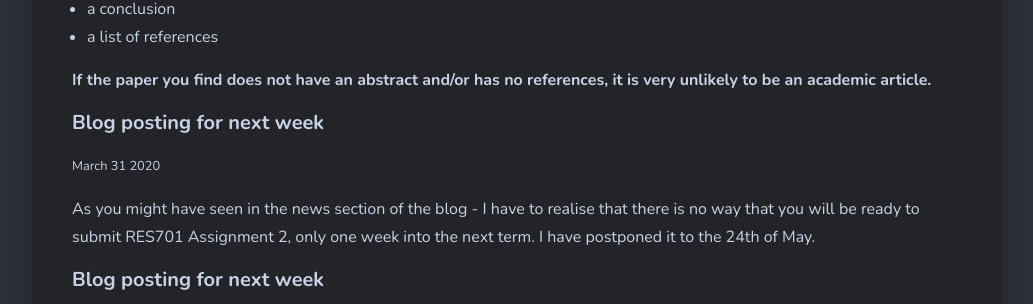
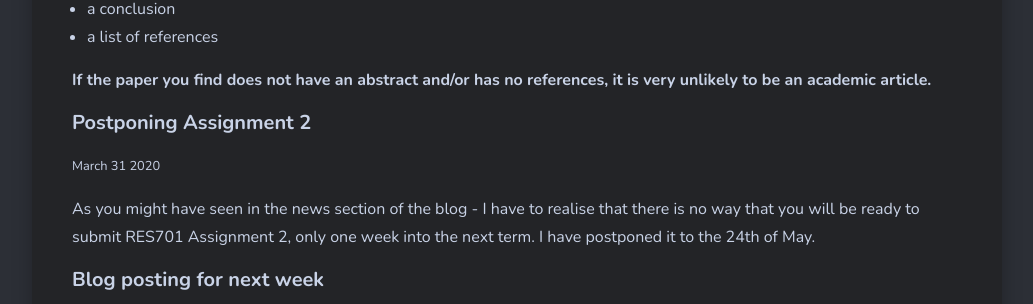
Before and after one commit to larsoliverdam/nmit, a Jekyll site: the page built from _pages/RES701.md, in a window 1280 px wide and 900 px high, scrolled down 3039 px. Shown: the part 151-455 px from the top of the window, without its empty margins (123-1156 px from the left). Built offline with Jekyll 4.4.1, drawn with Linux system fonts in a browser that asks for light colours; nearby versions of some CDN libraries; comment, search, counter and statistics services are not loaded.

Commit message:
edit res blog

```diff
--- a/_pages/RES701.md
+++ b/_pages/RES701.md
@@ -86,7 +86,7 @@ The main components of an academic paper are:
 **If the paper you find does not have an abstract and/or has no references, it is very unlikely to be an academic article.**
 
 
-#### Blog posting for next week
+#### Postponing Assignment 2
 <small>March 31 2020</small>
 
 As you might have seen in the news section of the blog - I have to realise that there is no way that you will be ready to submit RES701 Assignment 2, only one week into the next term. I have postponed it to the 24th of May.
```
